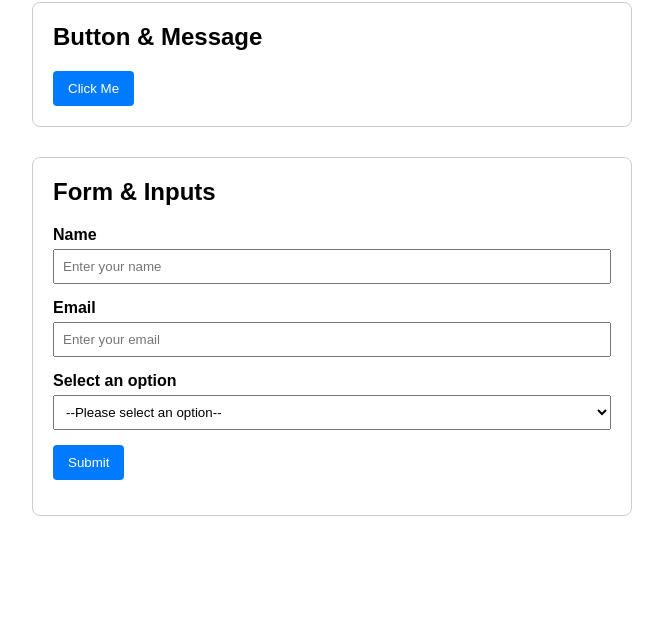
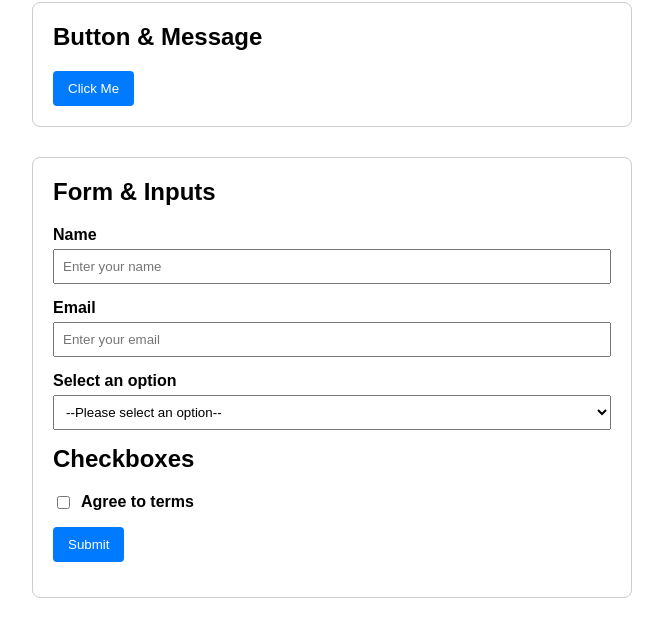
Before and after one commit to qadevtips/QA-and-Dev-Tips, a plain HTML site: page demo html files/demo-interacting-wht-web-elemensts-using-playwright.html in a window 1280 px wide. Shown: the part 106-742 px from the top of the page, without its empty margins (308-971 px from the left). Drawn offline with Linux system fonts and the light colour scheme.

Commit message:
Update demo-interacting-wht-web-elemensts-using-playwright.html

```diff
--- a/demo html files/demo-interacting-wht-web-elemensts-using-playwright.html
+++ b/demo html files/demo-interacting-wht-web-elemensts-using-playwright.html
@@ -14,6 +14,9 @@
         input, select { width: 100%; padding: 8px; box-sizing: border-box; }
         button { padding: 10px 15px; background-color: #007bff; color: white; border: none; border-radius: 4px; cursor: pointer; }
         #message { display: none; margin-top: 10px; color: green; font-weight: bold; }
+        .checkbox-row { display: flex; align-items: center; gap: 8px; }
+        .checkbox-row input { width: auto; }      /* override 100% width set above */
+        .checkbox-row label { margin: 0; }        /* remove bottom spacing */
     </style>
 </head>
 <body>
@@ -46,6 +49,13 @@
                         <option value="value3">Option 3</option>
                     </select>
                 </div>
+
+                <h2>Checkboxes</h2>
+                <div class="checkbox-row">
+                    <input type="checkbox" id="terms" />
+                    <label for="terms">Agree to terms</label>
+                </div>
+
                 <div>
                     <button type="submit">Submit</button>
                 </div>
```
